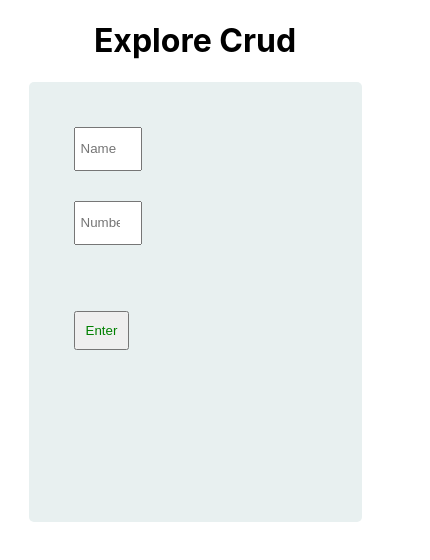
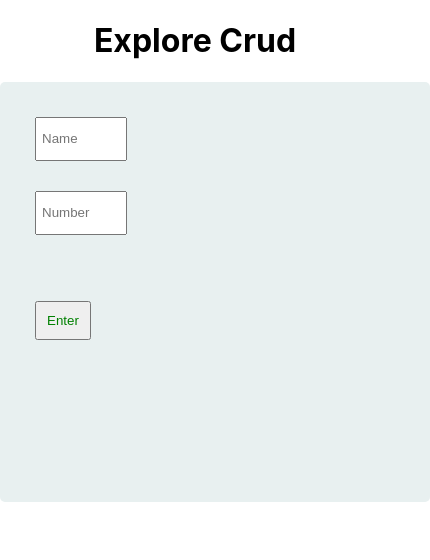
Before and after one commit to Ahsanul-kabir/my-crud, a React (Create React App) app: page / in a window 390 px wide. Shown: the top 560 px of the page, 430 px wide, since content can reach past the window. Built offline with nearby package versions, Linux system fonts and the light colour scheme.

Commit message:
responsive issue solve

```diff
--- a/src/App.css
+++ b/src/App.css
@@ -21,6 +21,13 @@ a{
   margin: 15px;
   padding: 10px;
   color: green;
+}
+
+@media screen and (max-width: 778px) {
+  .form-container{
+    width: 100%;
+    padding: 20px;
+  }
 }
 
 /* View */
```
